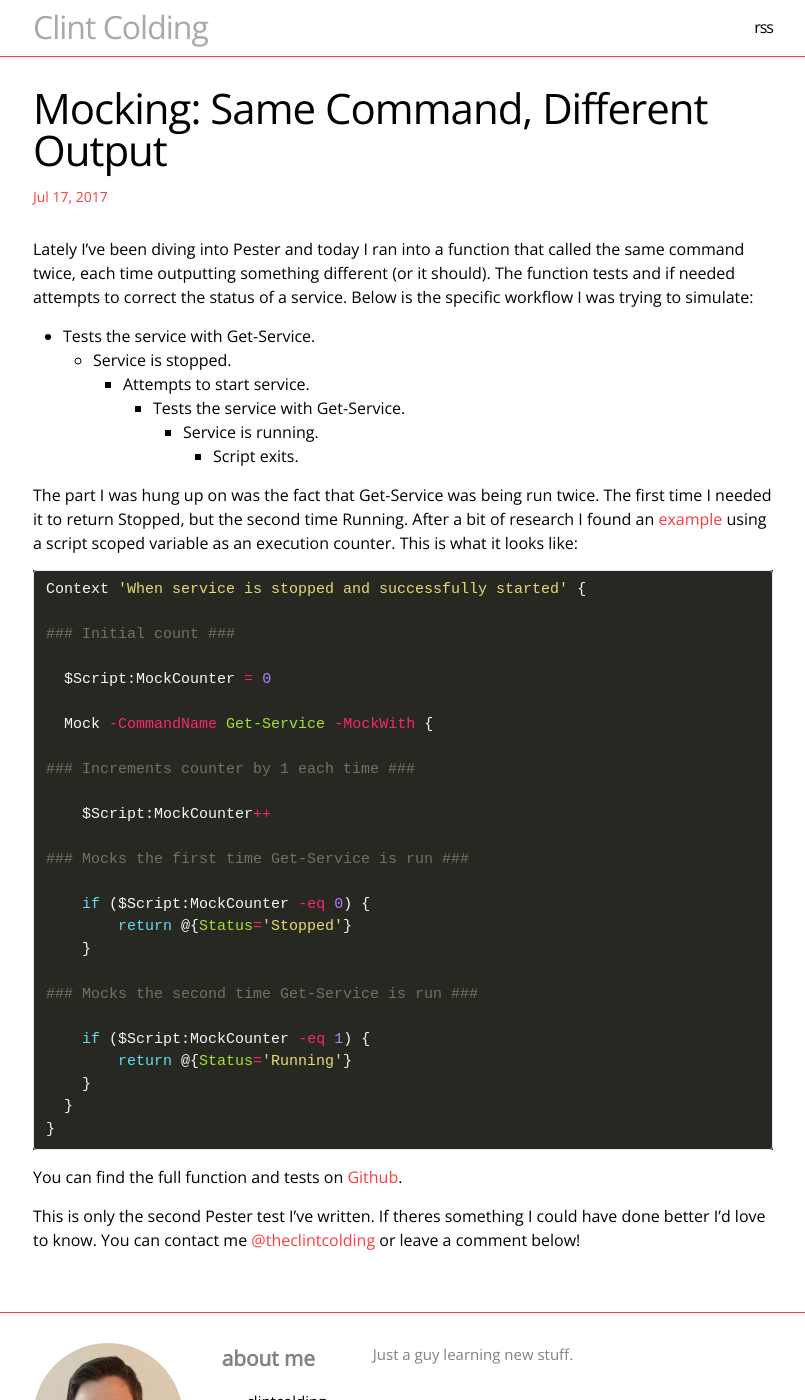
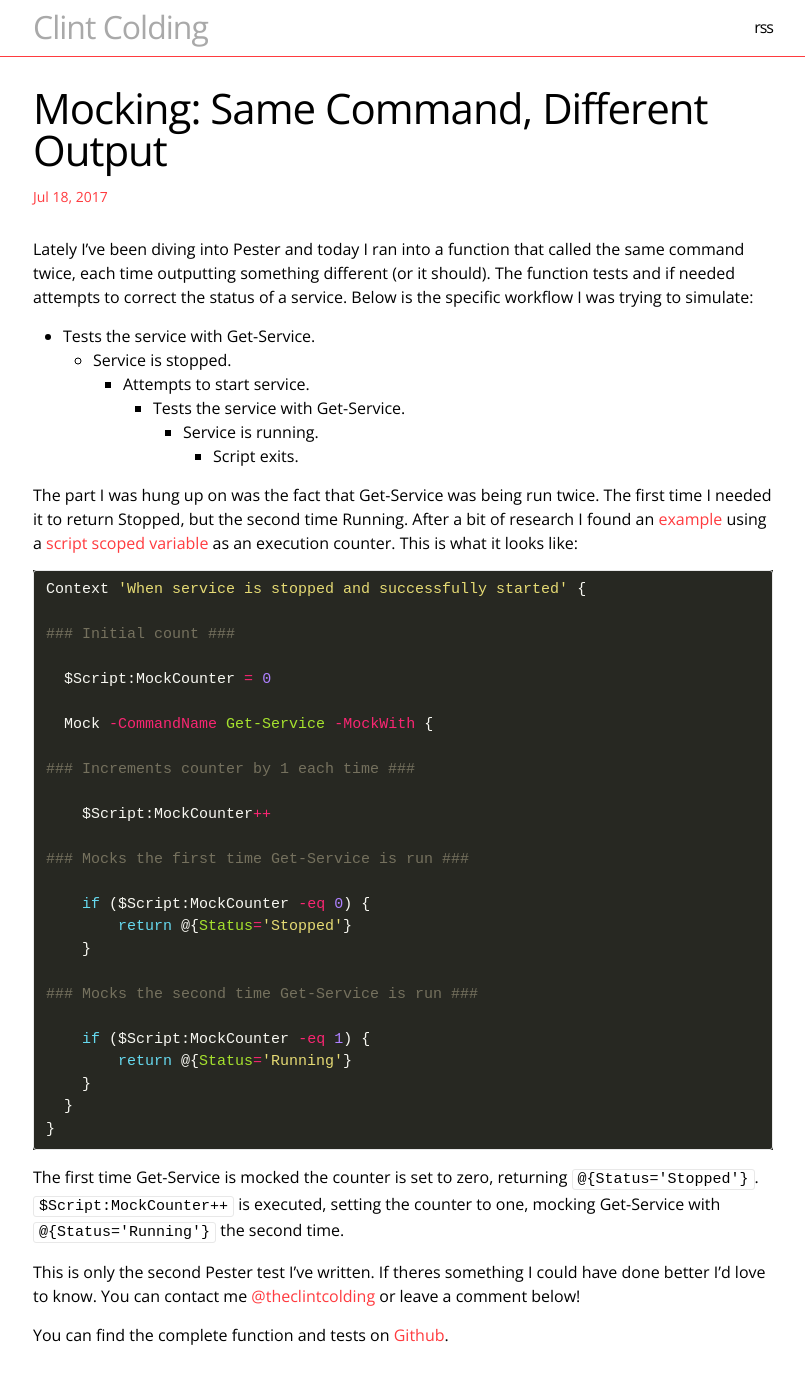
Before and after one commit to clintcolding/clintcolding.github.io, a Jekyll site: the page built from _posts/2017-07-18-mocking-same-command-different-output.md, in a window 1280 px wide and 1400 px high. Shown: the whole window, without its empty margins (237-1042 px from the left). Built offline with Jekyll 4.4.1, drawn with Linux system fonts in a browser that asks for light colours; comment, search, counter and statistics services are not loaded.

Commit message:
Updated date

```diff
--- a/_posts/2017-07-17-mocking-same-command-different-output.md
+++ b/_posts/2017-07-18-mocking-same-command-different-output.md
@@ -16,7 +16,7 @@ Lately I've been diving into Pester and today I ran into a function that called
         - Service is running.
           - Script exits.
 
-The part I was hung up on was the fact that Get-Service was being run twice. The first time I needed it to return Stopped, but the second time Running. After a bit of research I found an [example](https://groups.google.com/forum/#!topic/pester/HH0ANH1OiKY) using a script scoped variable as an execution counter. This is what it looks like:
+The part I was hung up on was the fact that Get-Service was being run twice. The first time I needed it to return Stopped, but the second time Running. After a bit of research I found an [example](https://groups.google.com/forum/#!topic/pester/HH0ANH1OiKY) using a [script scoped variable](https://msdn.microsoft.com/en-us/powershell/reference/5.1/microsoft.powershell.core/about/about_scopes) as an execution counter. This is what it looks like:
 
 ~~~ posh
 Context 'When service is stopped and successfully started' {
@@ -46,6 +46,8 @@ Context 'When service is stopped and successfully started' {
 }
 ~~~
 
-You can find the full function and tests on [Github](https://github.com/clintcolding/TheToolbox).
+The first time Get-Service is mocked the counter is set to zero, returning `@{Status='Stopped'}`. `$Script:MockCounter++` is executed, setting the counter to one, mocking Get-Service with `@{Status='Running'}` the second time.
 
 This is only the second Pester test I've written. If theres something I could have done better I'd love to know. You can contact me [@theclintcolding](https://twitter.com/theclintcolding) or leave a comment below!
+
+You can find the complete function and tests on [Github](https://github.com/clintcolding/TheToolbox).
```
